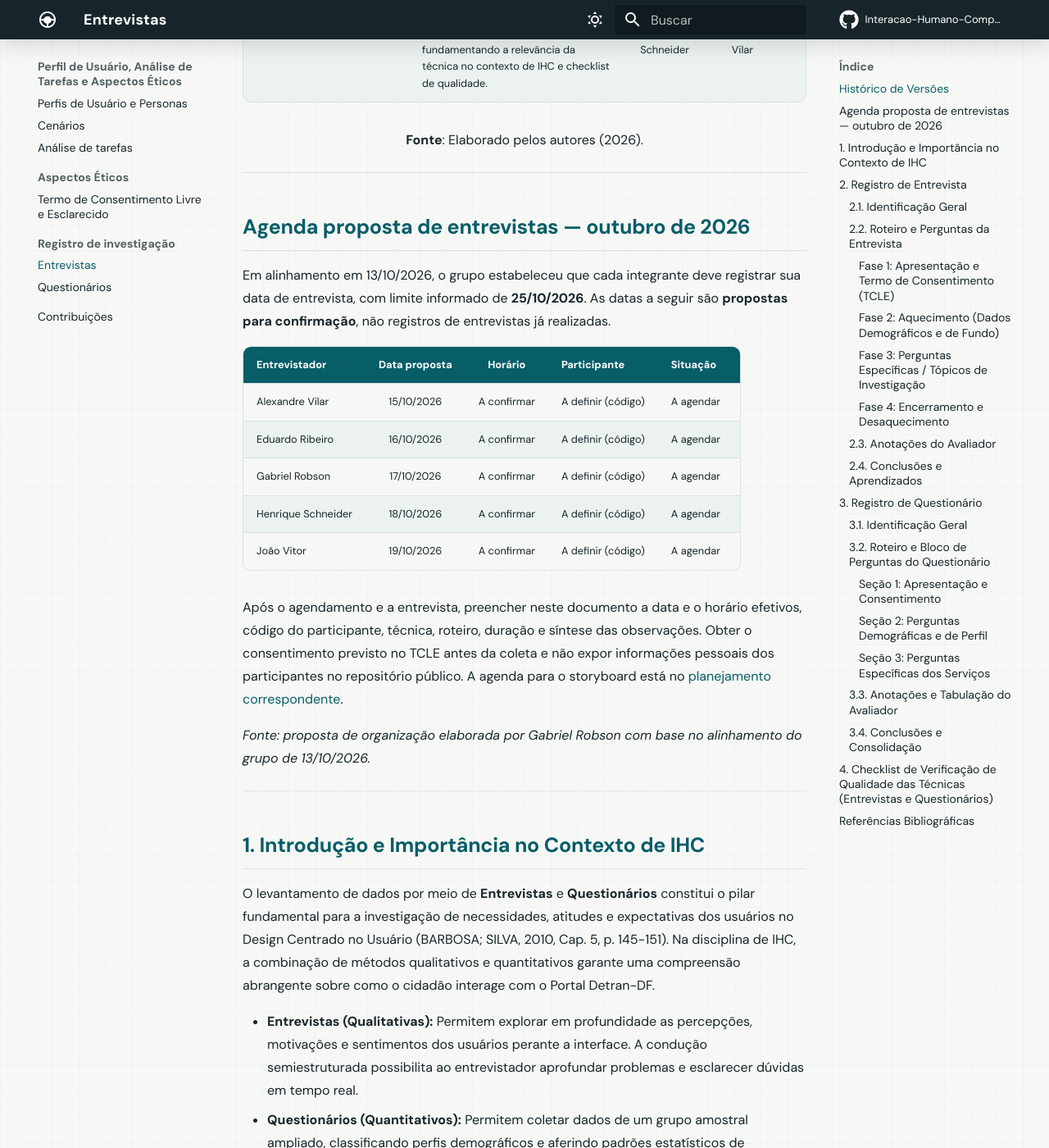
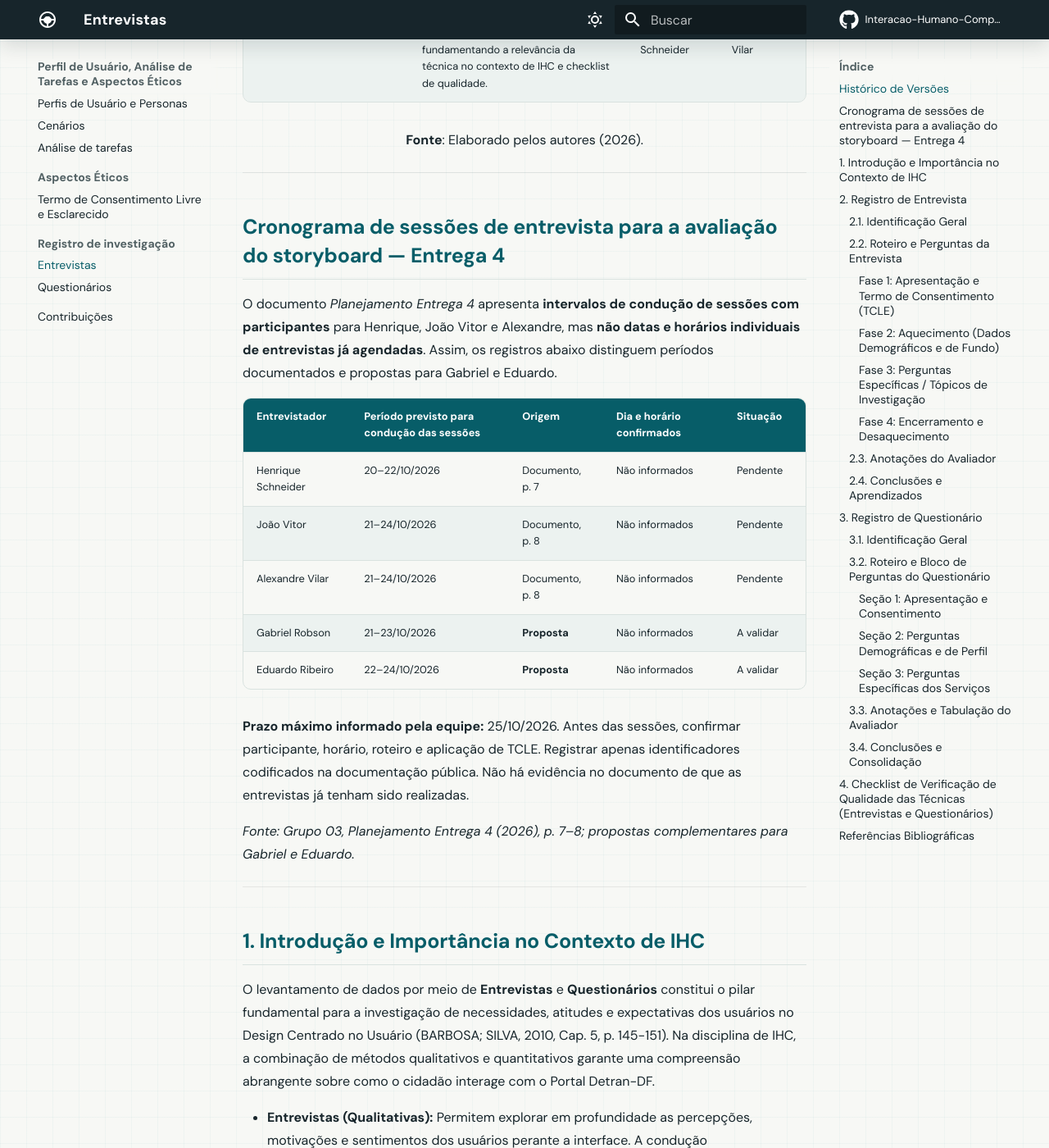
Before and after one commit to Interacao-Humano-Computador/2026.2-Grupo03, an MkDocs documentation site: the page built from docs/perfil-de-usuario/entrevistas/entrevistas.md, in a window 1280 px wide and 1400 px high, scrolled down 686 px. Shown: the whole window at 82% size. Built offline with MkDocs 1.6.1 and Material for MkDocs 9.7.7, drawn with Linux system fonts in a browser that asks for light colours; comment, search, counter and statistics services are not loaded.

Commit message:
docs: alinha cronogramas Entrega 4 ao documento e marca propostas

```diff
--- a/docs/perfil-de-usuario/entrevistas/entrevistas.md
+++ b/docs/perfil-de-usuario/entrevistas/entrevistas.md
@@ -17,21 +17,21 @@ Este documento consolida o planejamento, os roteiros e a estrutura de registro p
 
 ---
 
-## Agenda proposta de entrevistas — outubro de 2026
+## Cronograma de sessões de entrevista para a avaliação do storyboard — Entrega 4
 
-Em alinhamento em 13/10/2026, o grupo estabeleceu que cada integrante deve registrar sua data de entrevista, com limite informado de **25/10/2026**. As datas a seguir são **propostas para confirmação**, não registros de entrevistas já realizadas.
+O documento *Planejamento Entrega 4* apresenta **intervalos de condução de sessões com participantes** para Henrique, João Vitor e Alexandre, mas **não datas e horários individuais de entrevistas já agendadas**. Assim, os registros abaixo distinguem períodos documentados e propostas para Gabriel e Eduardo.
 
-| Entrevistador | Data proposta | Horário | Participante | Situação |
-| :--- | :---: | :---: | :--- | :--- |
-| Alexandre Vilar | 15/10/2026 | A confirmar | A definir (código) | A agendar |
-| Eduardo Ribeiro | 16/10/2026 | A confirmar | A definir (código) | A agendar |
-| Gabriel Robson | 17/10/2026 | A confirmar | A definir (código) | A agendar |
-| Henrique Schneider | 18/10/2026 | A confirmar | A definir (código) | A agendar |
-| João Vitor | 19/10/2026 | A confirmar | A definir (código) | A agendar |
+| Entrevistador | Período previsto para condução das sessões | Origem | Dia e horário confirmados | Situação |
+| :--- | :--- | :--- | :--- | :--- |
+| Henrique Schneider | 20–22/10/2026 | Documento, p. 7 | Não informados | Pendente |
+| João Vitor | 21–24/10/2026 | Documento, p. 8 | Não informados | Pendente |
+| Alexandre Vilar | 21–24/10/2026 | Documento, p. 8 | Não informados | Pendente |
+| Gabriel Robson | 21–23/10/2026 | **Proposta** | Não informados | A validar |
+| Eduardo Ribeiro | 22–24/10/2026 | **Proposta** | Não informados | A validar |
 
-Após o agendamento e a entrevista, preencher neste documento a data e o horário efetivos, código do participante, técnica, roteiro, duração e síntese das observações. Obter o consentimento previsto no TCLE antes da coleta e não expor informações pessoais dos participantes no repositório público. A agenda para o storyboard está no [planejamento correspondente](../../storyboard/planejamento/story.md).
+**Prazo máximo informado pela equipe:** 25/10/2026. Antes das sessões, confirmar participante, horário, roteiro e aplicação de TCLE. Registrar apenas identificadores codificados na documentação pública. Não há evidência no documento de que as entrevistas já tenham sido realizadas.
 
-*Fonte: proposta de organização elaborada por Gabriel Robson com base no alinhamento do grupo de 13/10/2026.*
+*Fonte: Grupo 03, Planejamento Entrega 4 (2026), p. 7–8; propostas complementares para Gabriel e Eduardo.*
 
 ---
 
```
